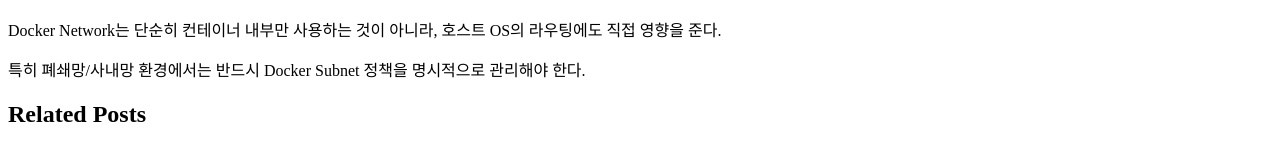
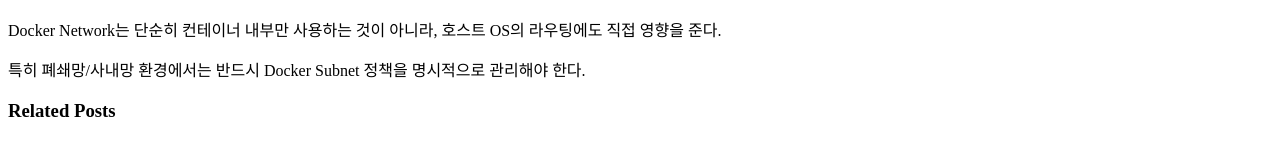
Before and after one commit to pyg410/pyg410.github.io, a Jekyll site: the page built from _posts/2026-05-12-docker-prob.md, in a window 1280 px wide. Shown: the part 4959-5104 px from the top of the page. Built offline with Jekyll 4.4.1, drawn with Linux system fonts in a browser that asks for light colours.

Commit message:
fix: remove duplicate border and downsize Related Posts heading in post layout

```diff
--- a/_layouts/post.html
+++ b/_layouts/post.html
@@ -9,7 +9,7 @@
 </div>
 
 <div class="related">
-  <h2>Related Posts</h2>
+  <h3>Related Posts</h3>
   <ul class="related-posts">
     {% for post in site.related_posts limit:3 %}
       <li>
--- a/public/css/poole.css
+++ b/public/css/poole.css
@@ -358,7 +358,6 @@
 .related {
   padding-top: 2rem;
   padding-bottom: 2rem;
-  border-top: 1px solid #eee;
 }
 .related-posts {
   padding-left: 0;
```
